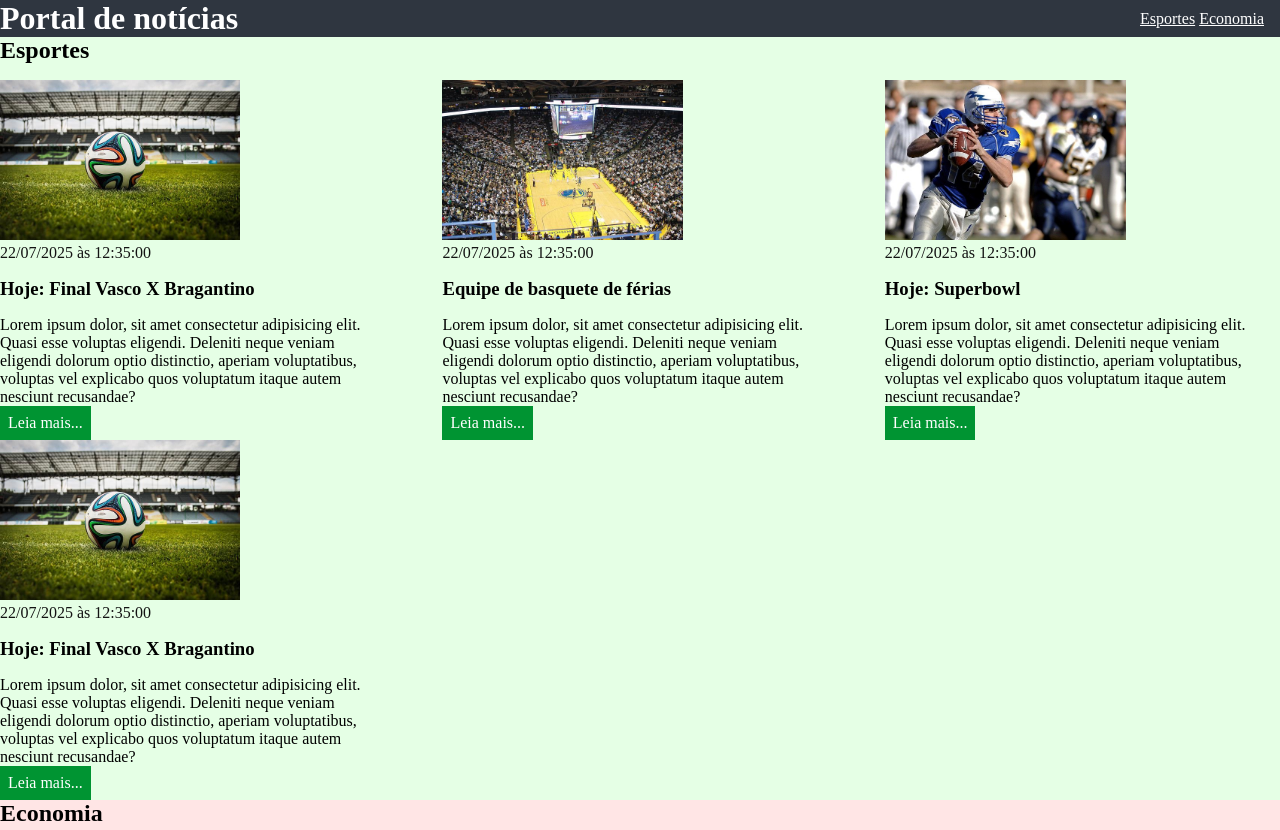
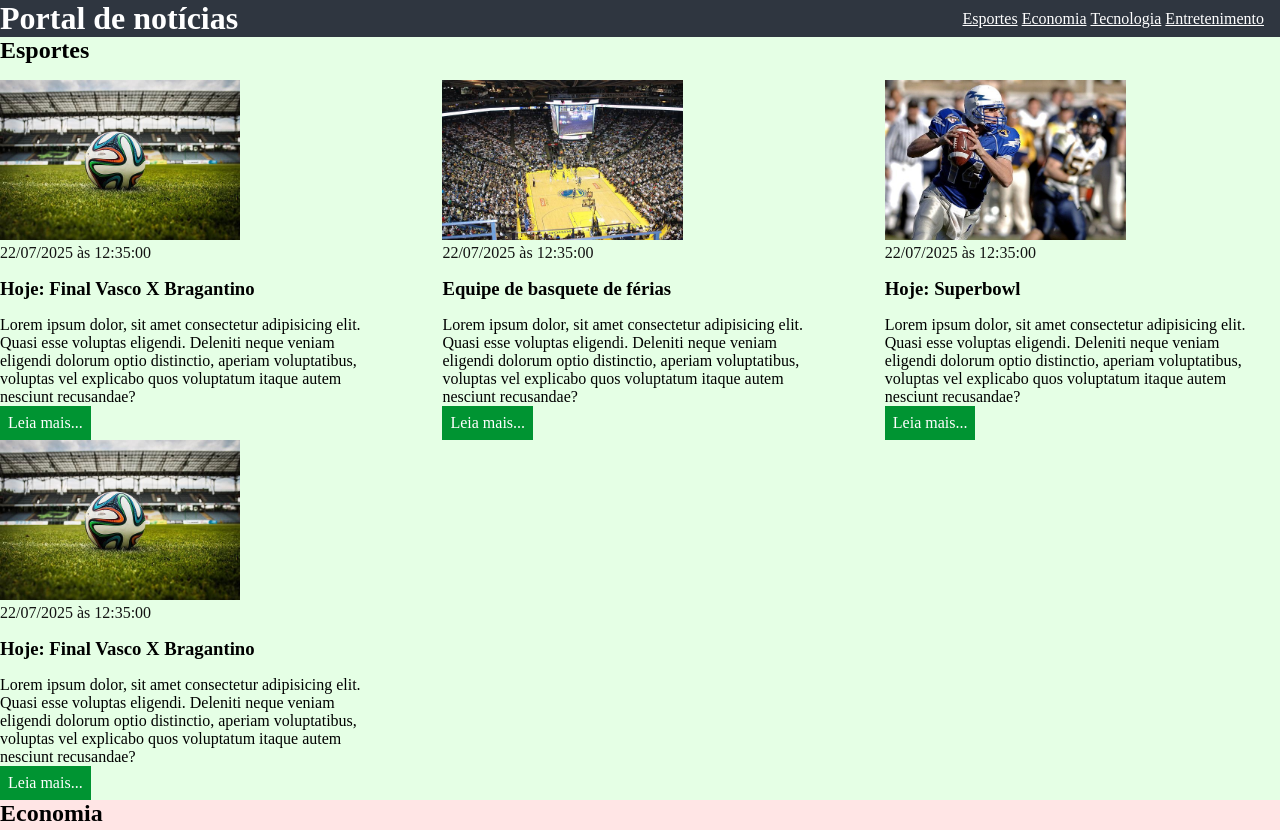
Before and after one commit to ArthurR731/pg_insta, a plain HTML site: page 102_frontend/PortalNoticia/index.html in a window 1280 px wide. Shown: the top 830 px of the page. Drawn offline with Linux system fonts and the light colour scheme.

Commit message:
Envio do exercício CSS

```diff
--- a/102_frontend/PortalNoticia/index.html
+++ b/102_frontend/PortalNoticia/index.html
@@ -15,7 +15,13 @@
                         <a href="#">Esportes</a>
                     </li>
                     <li>
-                        <a href="#">Economia</a>
+                        <a href="#">Economia</a></li>
+                        <li>
+                            <a href="#">Tecnologia</a>
+                        </li>
+                        <li>
+                            <a href="#">Entretenimento</a>
+                        </li>
             </nav>
         </div>
     </header>
```
